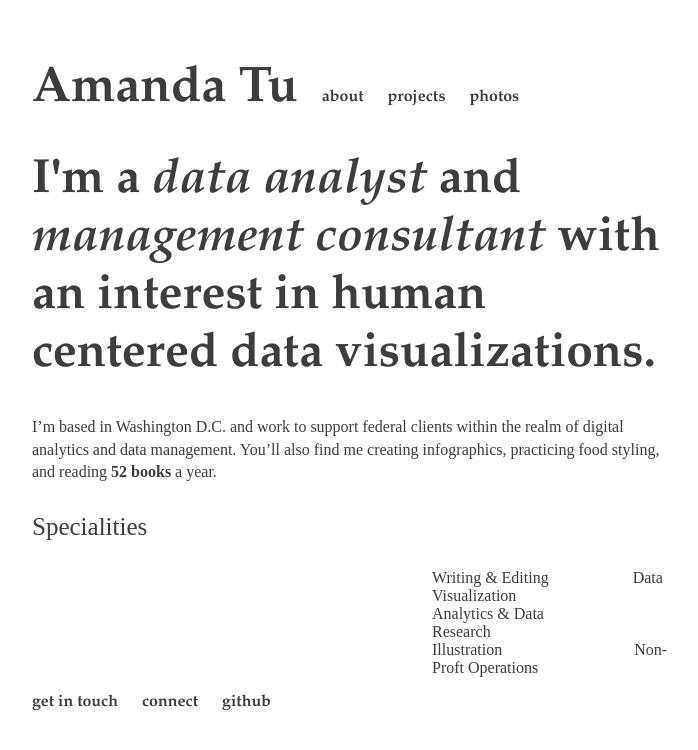
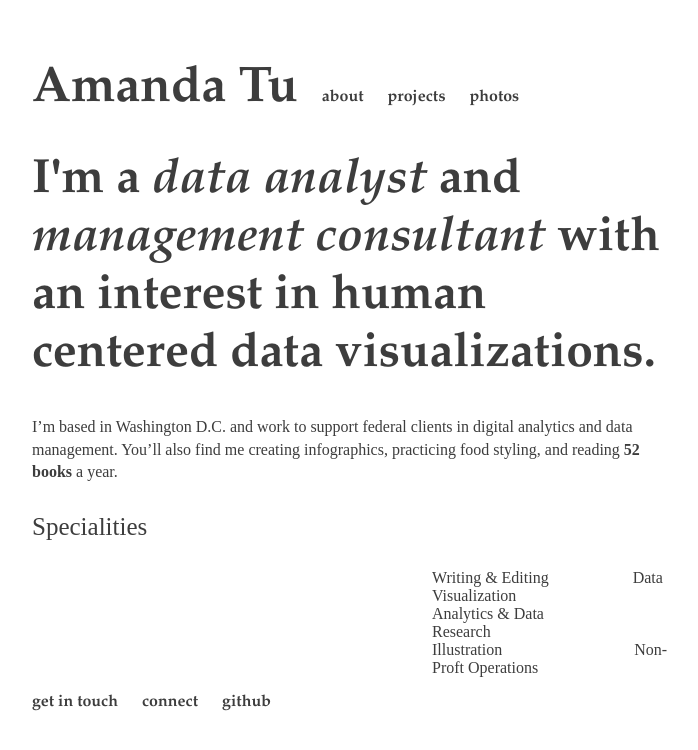
Before and after one commit to amanda-t2/amanda-t2.github.io, a Jekyll site: the page built from index.html, in a window 1280 px wide. Shown: the top 750 px of the page, without its empty margins (288-986 px from the left). Built offline with Jekyll 4.4.1, drawn with Linux system fonts in a browser that asks for light colours.

Commit message:
Update index.html

```diff
--- a/index.html
+++ b/index.html
@@ -5,7 +5,7 @@
 <div class="blurb">
 	<head> <link rel="shortcut icon" type="image/x-icon" href="favicon.ico"> </head>
 	<h1>I'm a <i>data analyst</i> and <i>management consultant</i> with an interest in human centered data visualizations. </h1>
-	<p>I’m based in Washington D.C. and work to support federal clients within the realm of digital analytics and data management. You’ll also find me creating infographics, practicing food styling, and reading <a href="https://www.goodreads.com/user/show/103476208-amanda"> <strong> 52 books </strong></a> a year. </p>
+	<p>I’m based in Washington D.C. and work to support federal clients in digital analytics and data management. You’ll also find me creating infographics, practicing food styling, and reading <a href="https://www.goodreads.com/user/show/103476208-amanda"> <strong> 52 books </strong></a> a year. </p>
 	<p style = "font-size:25px"> Specialities </p>
 
 	<ul>
```
